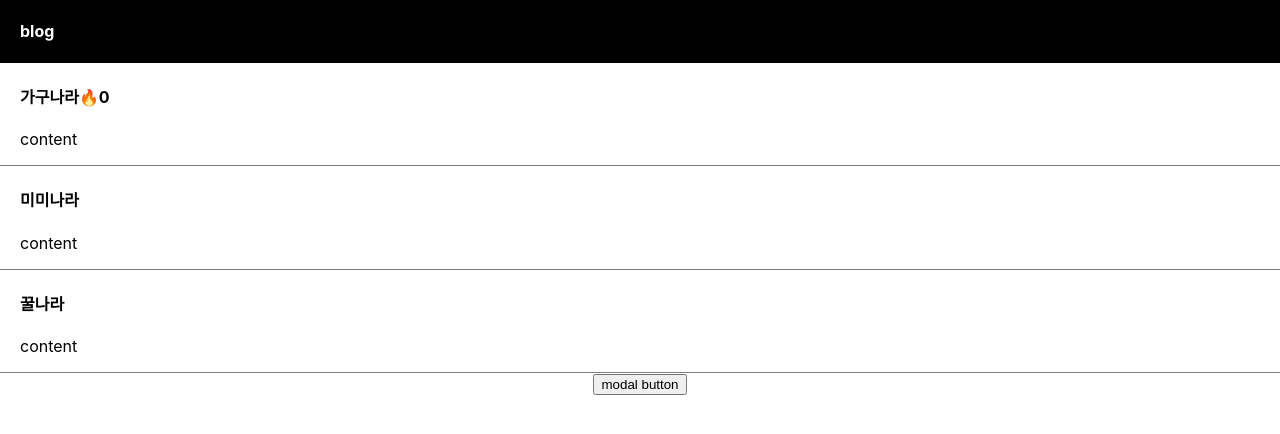
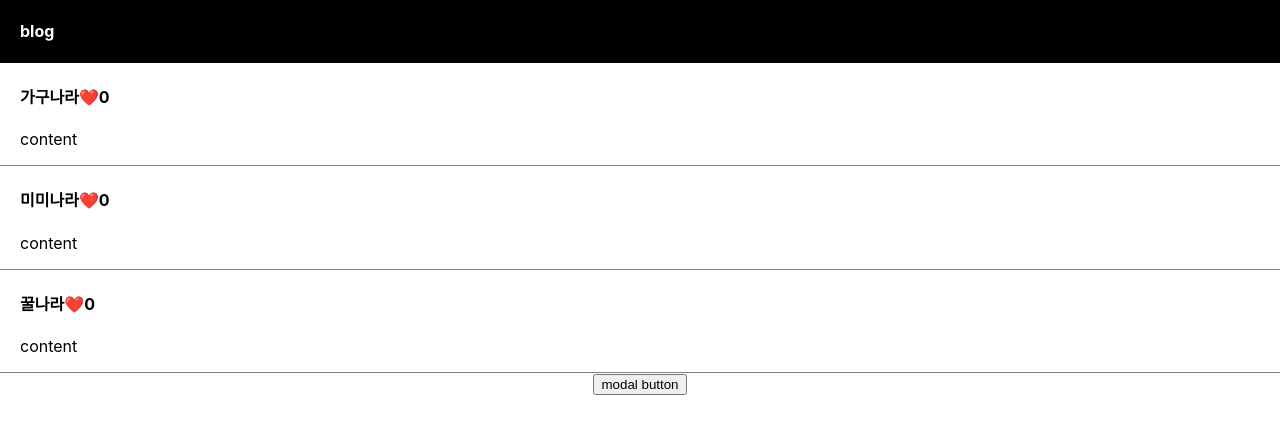
Before and after one commit to annasyun/TEST, a React (Create React App) app: page / in a window 1280 px wide. Shown: the top 434 px of the page. Built offline with nearby package versions, Linux system fonts and the light colour scheme.

Commit message:
feat:array copy & map repeat

```diff
--- a/src/App.js
+++ b/src/App.js
@@ -3,8 +3,9 @@ import "./App.css";
 
 function App() {
   let [title, setTitle] = useState(["가구나라", "미미나라", "꿀나라"]);
-  let [fire, setFire] = useState(0);
+  let [fire, setFire] = useState([0, 0, 0]);
   let [modal, setModal] = useState(false);
+
   const handleModal = () => {
     setModal(!modal);
   };
@@ -14,28 +15,27 @@ function App() {
       <div className="black-nav">
         <h4>blog</h4>
       </div>
-      <div className="list">
+
+      {title.map(function (a, i) {
+        return (
+          <div className="list" key={i}>
             <h4>
-          {title[0]}
+              {title[i]}
               <span
                 onClick={() => {
-              setFire(fire + 1);
+                  let fireCopy = [...fire];
+                  fireCopy[i] = fireCopy[i] + 1;
+                  setFire(fireCopy);
                 }}
               >
-            🔥
+                ❤️
               </span>
-          {fire}
+              {fire[i]}
             </h4>
             <p>content</p>
           </div>
-      <div className="list">
-        <h4>{title[1]}</h4>
-        <p>content</p>
-      </div>
-      <div className="list">
-        <h4>{title[2]}</h4>
-        <p>content</p>
-      </div>
+        );
+      })}
       <button onClick={handleModal}>modal button</button>
       {modal == true ? <Modal /> : null}
     </div>
```
Lines whose indentation alone changed are shown as unchanged.
